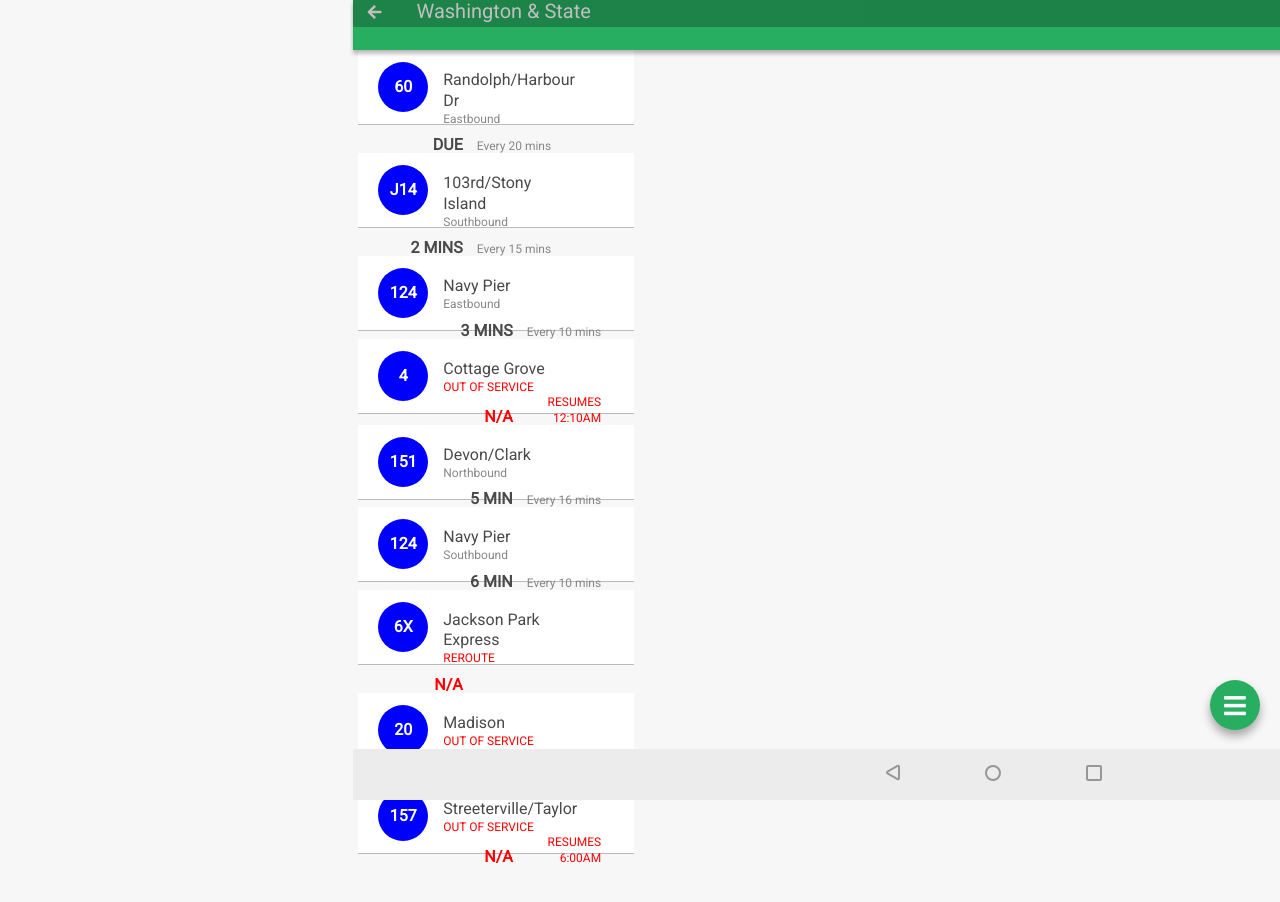
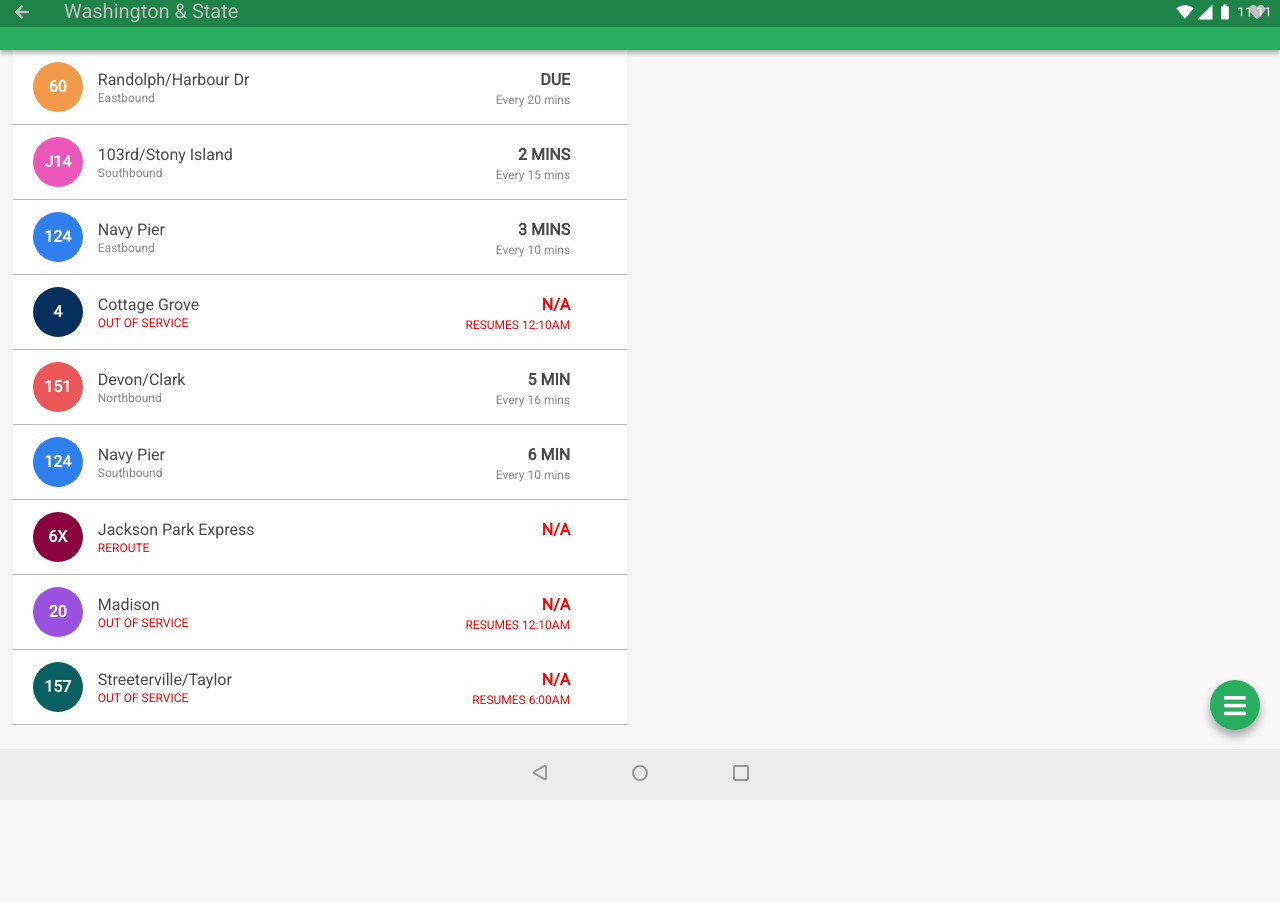
Before and after one commit to hannatklein/frontend-challenge, a plain HTML site: page index.html in a window 1280 px wide. After the commit the page ends 800 px from the top, so only its background shows below. Drawn offline with Linux system fonts and the light colour scheme.

Commit message:
3/10 update

```diff
--- a/css/style.css
+++ b/css/style.css
@@ -10,7 +10,6 @@ body {
 }
 
 .container {
-  max-width: 575px;
   margin: 0 auto;
 }
 
@@ -71,7 +70,7 @@ h1 {
   font-weight: bold;
 	font-size: 1em;
 	float: left;
-	width: 19%;
+	width: 18%;
 }
 
 .circle {
@@ -84,10 +83,42 @@ h1 {
   line-height: 50px;
 }
 
+.r60 {
+  background: #F2994A;
+}
+
+.r124 {
+  background: #2F80ED;
+}
+
+.r151 {
+  background: #EB5757;
+}
+
+.j14 {
+  background: #EB57B9;
+}
+
+.r4 {
+  background: #052F5F;
+}
+
+.r6x {
+  background: #89023E;
+}
+
+.r20 {
+  background: #9B51E0;
+}
+
+.r157 {
+  background: #08605F;
+}
+
 .destination {
   display: inline-block;
   font-size: 1em;
-  width: 48%;
+  width: 51%;
 	line-height: 1.3;
 	float: left;
   padding: 8px 0 0 15px;
@@ -97,7 +128,7 @@ h1 {
   display: inline-block;
   color: #878787;
   font-size: 0.75em;
-  width: 48%;
+  width: 51%;
 	line-height: 1.3;
 	float: left;
   padding-left: 15px;
@@ -110,7 +141,7 @@ h1 {
   line-height: 1.3;
 	font-weight: bold;
   text-align: right;
-	width: 33%;
+	width: 31%;
   padding-top: 8px;
 }
 
@@ -119,7 +150,7 @@ h1 {
   color: #878787;
   font-size: 0.75em;
   line-height: 1.3;
-  width: 33%;
+  width: 31%;
   text-align: right;
 }
 
--- a/index.html
+++ b/index.html
@@ -31,7 +31,7 @@
       <section class= "content">
         <div>
           <div class="route">
-                <li class="bus circle">60</li>
+                <li class="bus circle r60">60</li>
                   <li class="destination">Randolph/Harbour Dr</li>
                   <li class="direction">Eastbound</li>
                   <li class="next-bus">DUE</li>
@@ -39,7 +39,7 @@
           </div>
 
           <div class="route">
-                <li class="bus circle">J14</li>
+                <li class="bus circle j14">J14</li>
                   <li class="destination">103rd/Stony Island</li>
                   <li class="direction">Southbound</li>
                   <li class="next-bus">2 MINS</li>
@@ -47,7 +47,7 @@
           </div>
 
           <div class="route">
-                <li class="bus circle">124</li>
+                <li class="bus circle r124">124</li>
                   <li class="destination">Navy Pier</li>
                   <li class="direction">Eastbound</li>
                   <li class="next-bus">3 MINS</li>
@@ -55,7 +55,7 @@
           </div>
 
           <div class="route">
-                <li class="bus circle">4</li>
+                <li class="bus circle r4">4</li>
                   <li class="destination">Cottage Grove</li>
                   <li class="direction out-of-service">Out of Service</li>
                   <li class="next-bus out-of-service">N/A</li>
@@ -63,7 +63,7 @@
           </div>
 
           <div class="route">
-                <li class="bus circle">151</li>
+                <li class="bus circle r151">151</li>
                   <li class="destination">Devon/Clark</li>
                   <li class="direction">Northbound</li>
                   <li class="next-bus">5 min</li>
@@ -71,7 +71,7 @@
           </div>
 
           <div class="route">
-                <li class="bus circle">124</li>
+                <li class="bus circle r124">124</li>
                   <li class="destination">Navy Pier</li>
                   <li class="direction">Southbound</li>
                   <li class="next-bus">6 min</li>
@@ -79,14 +79,14 @@
           </div>
 
           <div class="route">
-                <li class="bus circle">6X</li>
+                <li class="bus circle r6x">6X</li>
                   <li class="destination">Jackson Park Express</li>
                   <li class="direction reroute">Reroute</li>
                   <li class="next-bus reroute">N/A</li>
           </div>
 
           <div class="route">
-                <li class="bus circle">20</li>
+                <li class="bus circle r20">20</li>
                   <li class="destination">Madison</li>
                   <li class="direction out-of-service">Out of service</li>
                   <li class="next-bus out-of-service">n/a</li>
@@ -94,7 +94,7 @@
           </div>
 
           <div class="route" >
-                <li class="bus circle">157</li>
+                <li class="bus circle r157">157</li>
                   <li class="destination">Streeterville/Taylor</li>
                   <li class="direction out-of-service">Out of Service</li>
                   <li class="next-bus out-of-service">N/A</li>
```
